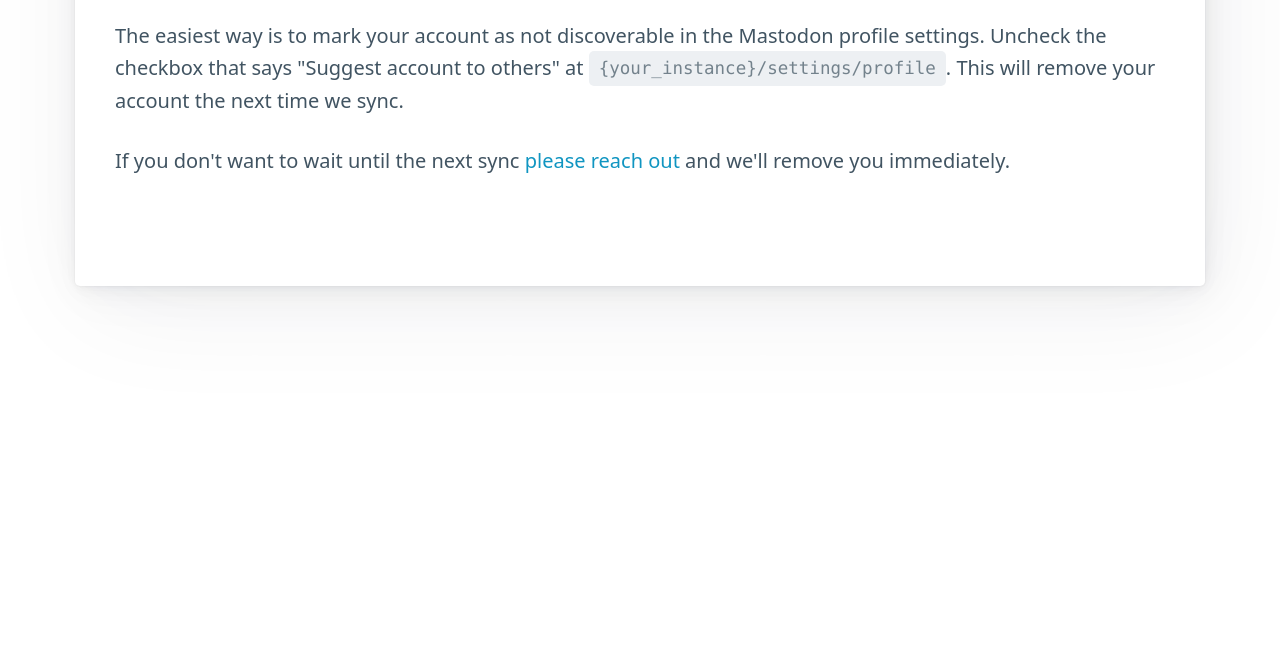
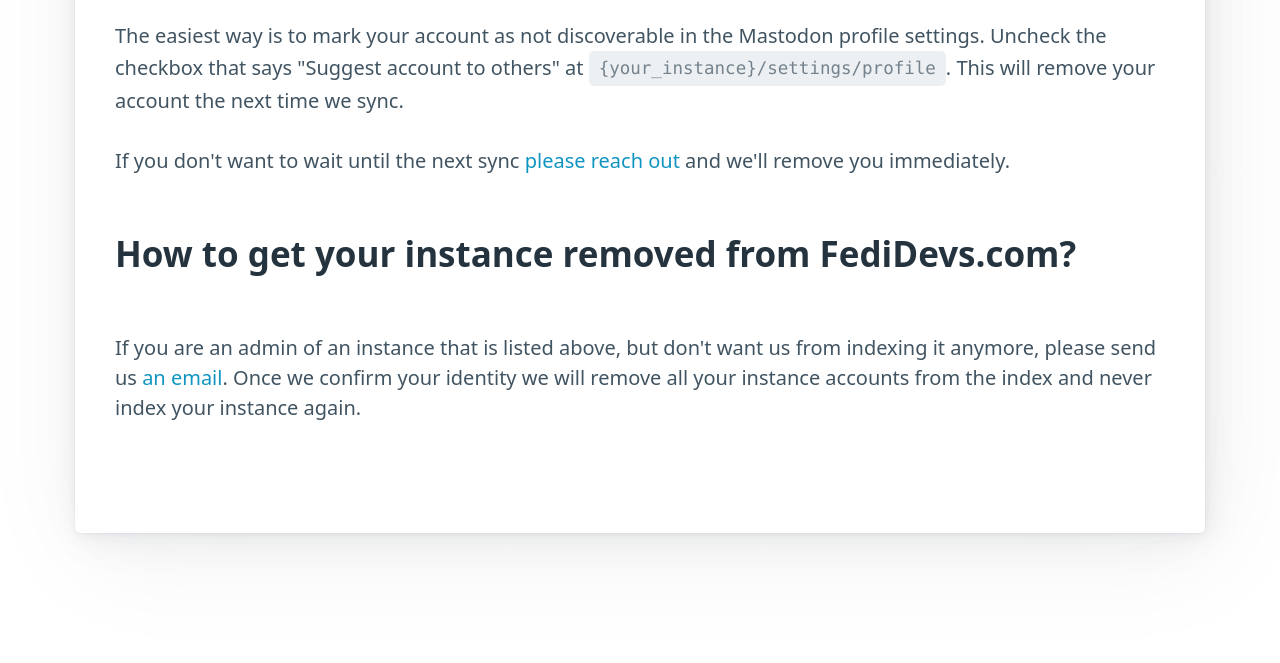
Before and after one commit to anze3db/fedidevs, a Django app: page /faq/ in a window 1280 px wide. Shown: the part 3132-3795 px from the top of the page. Before the commit the page ends 3433 px from the top, so only its background shows below. Run offline with Django 4.2, Linux system fonts and the light colour scheme; some libraries are stand-ins or nearby versions.

Commit message:
Add new q to the FAQ

```diff
--- a/accounts/templates/faq.html
+++ b/accounts/templates/faq.html
@@ -80,5 +80,9 @@
     <p>
       If you don't want to wait until the next sync <a href="mailto:hello@fedidevs.com">please reach out</a> and we'll remove you immediately.
     </p>
+    <h2>How to get your instance removed from FediDevs.com?</h2>
+    <p>
+      If you are an admin of an instance that is listed above, but don't want us from indexing it anymore, please send us <a href="mailto:hello@fedidevs.com">an email</a>. Once we confirm your identity we will remove all your instance accounts from the index and never index your instance again.
+    </p>
   </article>
 {% endblock %}
```
